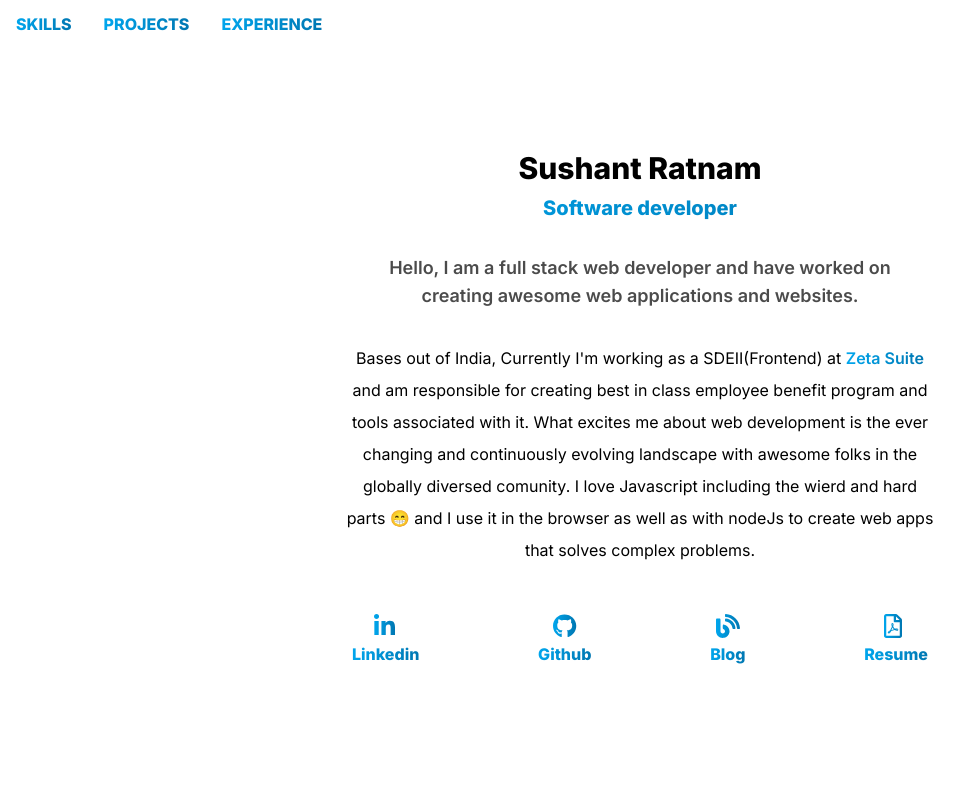
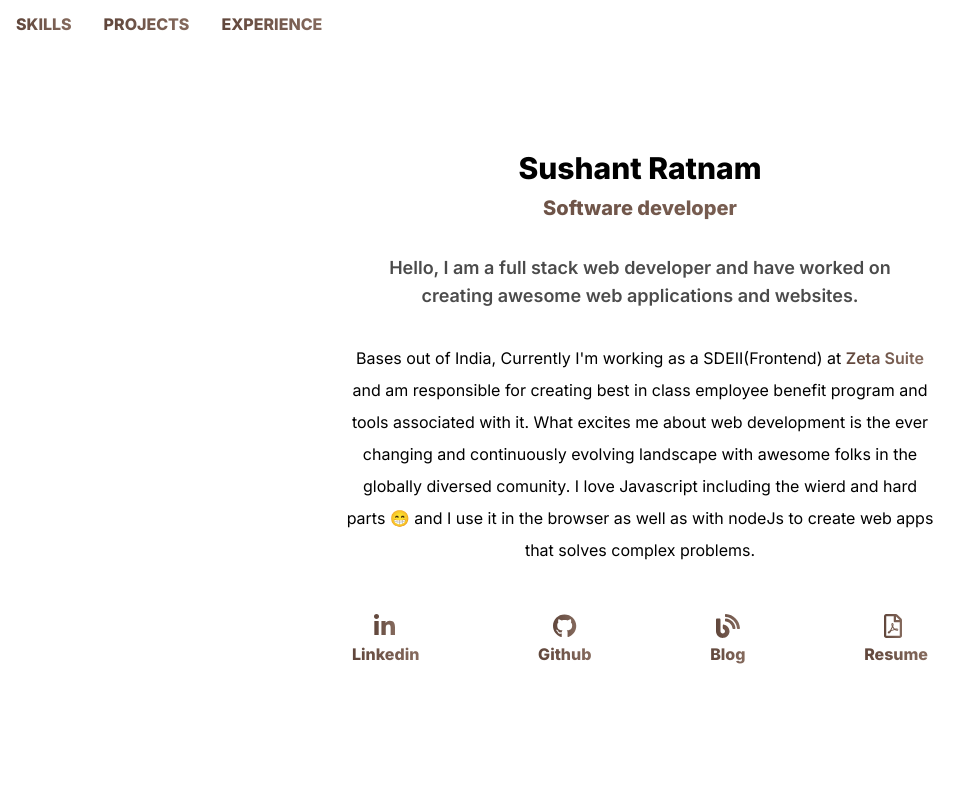
Before and after one commit to SushantRatnam/portfolio, a Next.js app: page / in a window 1280 px wide. Shown: the top 800 px of the page, without its empty margins (0-980 px from the left). Built offline with nearby package versions, Linux system fonts and the light colour scheme; a web font is replaced by a local one.

Commit message:
Color changed to brown

```diff
--- a/components/Icons.js
+++ b/components/Icons.js
@@ -30,8 +30,8 @@ export function Icon({ name, path, href, newTab }) {
       >
         <defs>
           <linearGradient id="grad" x1="0%" y1="0%" x2="100%" y2="0%">
-            <stop offset="0%" style={{ stopColor: '#00A6ED', strokeOpacity: 1 }} />
-            <stop offset="100%" style={{ stopColor: '#0077B2', strokeOpacity: 1 }} />
+            <stop offset="0%" style={{ stopColor: '#60463b', strokeOpacity: 1 }} />
+            <stop offset="100%" style={{ stopColor: '#856a5d', strokeOpacity: 1 }} />
           </linearGradient>
         </defs>
         <path fill="url(#grad)" d={path} />
--- a/tailwind.config.js
+++ b/tailwind.config.js
@@ -15,8 +15,10 @@ module.exports = {
   theme: {
     colors: {
       ...removeDeprecated(colors),
-      'prim-light': '#00A6ED',
-      'prim-dark': '#0077B2',
+      // 'prim-light': '#00A6ED',
+      // 'prim-dark': '#0077B2',
+      'prim-light': '#60463b',
+      'prim-dark': '#856a5d',
     },
   },
   plugins: [],
```
